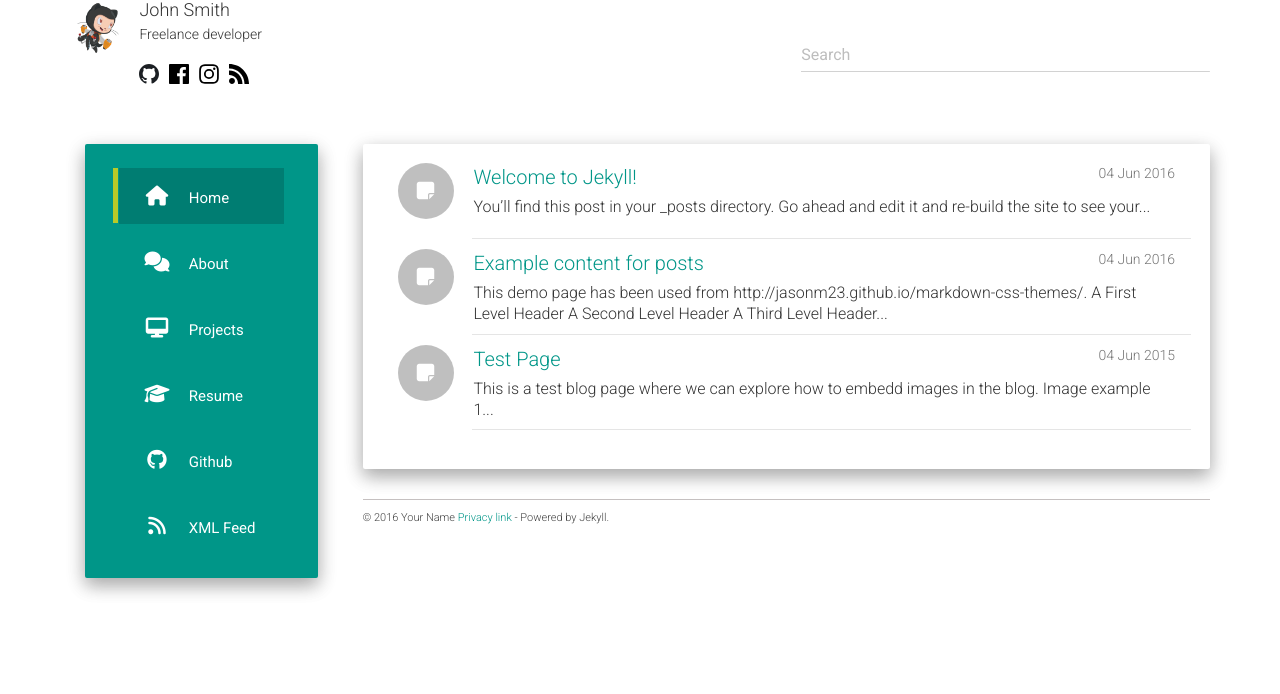
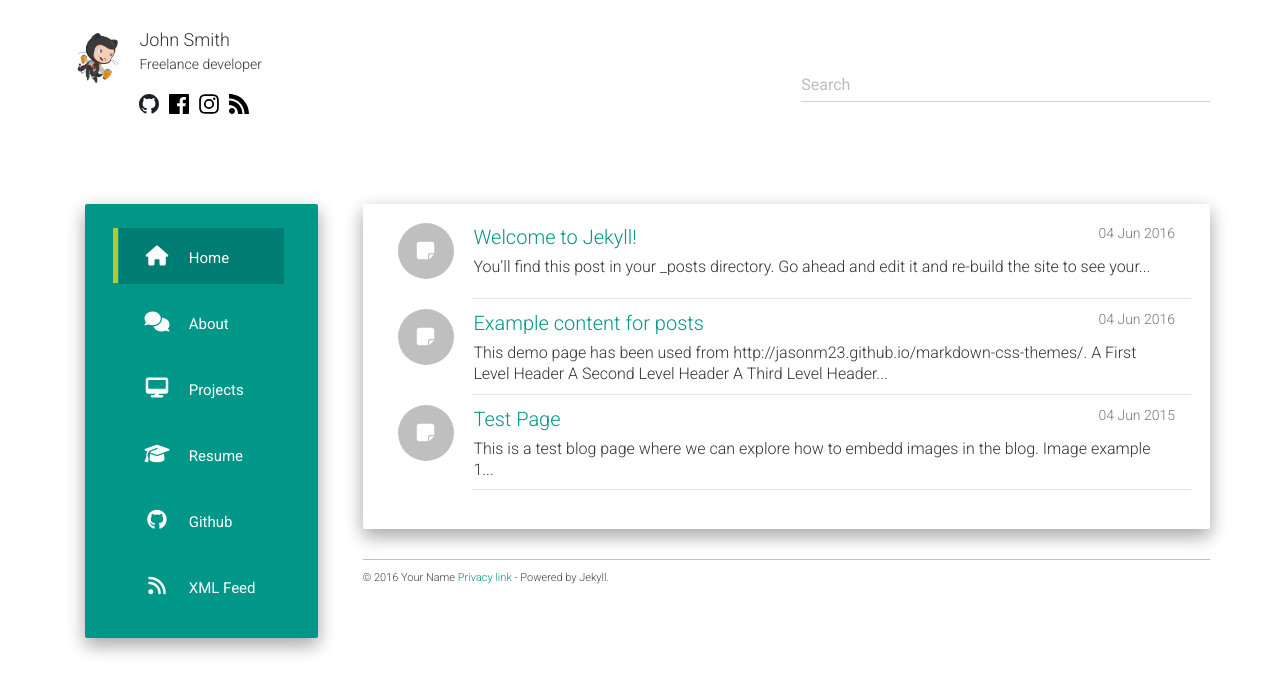
Before and after one commit to alalstjr/promote.github.io, a Jekyll site: the page built from index.html, in a window 1280 px wide. Shown: the top 694 px of the page. Built offline with Jekyll 4.4.1, drawn with Linux system fonts in a browser that asks for light colours; nearby versions of some CDN libraries; the list of posts is cut into pages by our own code.

Commit message:
Update header.css

```diff
--- a/static/css/header.css
+++ b/static/css/header.css
@@ -1,3 +1,5 @@
+#header {padding:30px 0;}
+
 .social-icons .header-links {display: table;}
 .social-icons .header-links li {list-style:none;display: table-cell;padding: 0 5px;}
 .social-icons .header-links li:first-child {padding-left:0;}
```
